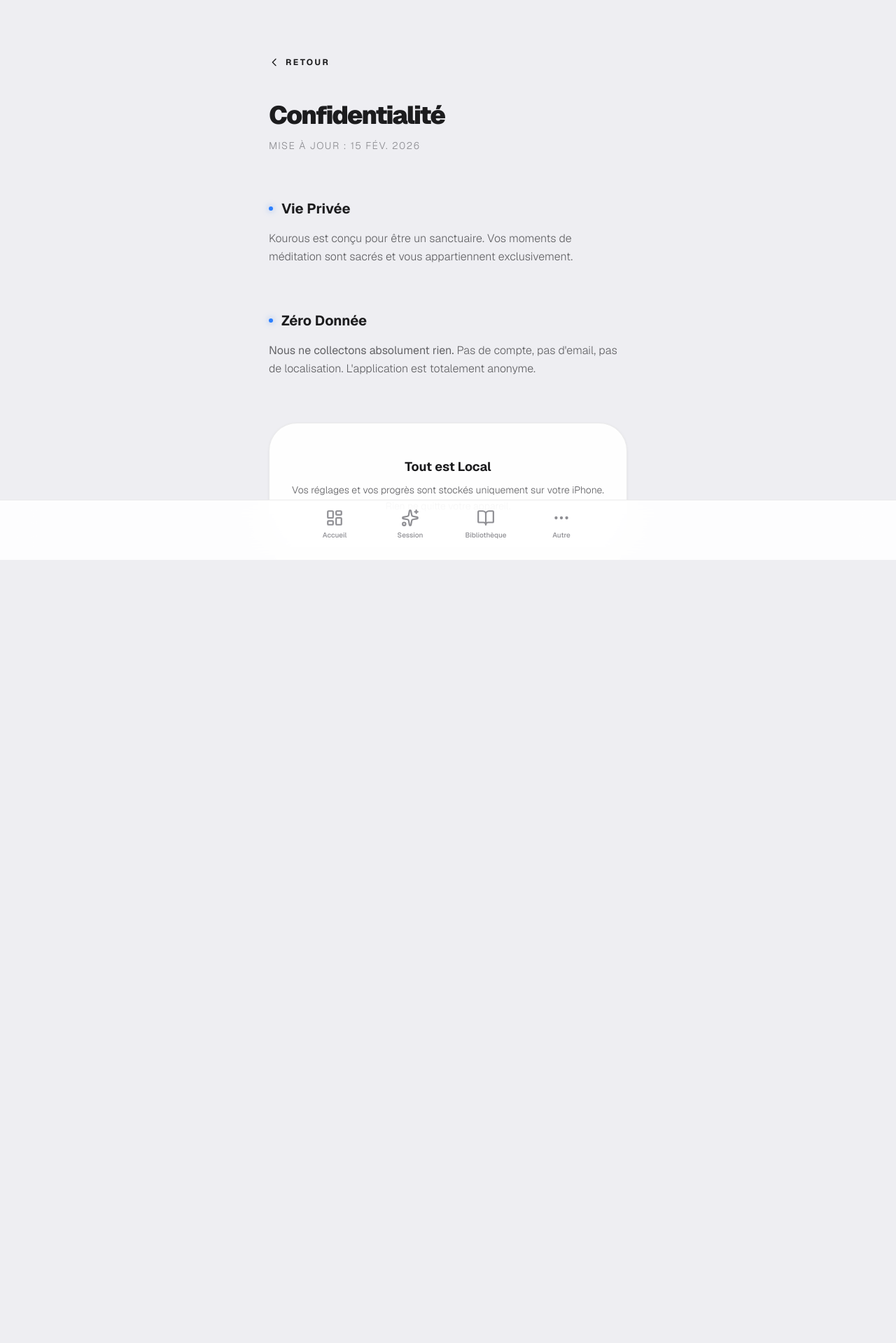
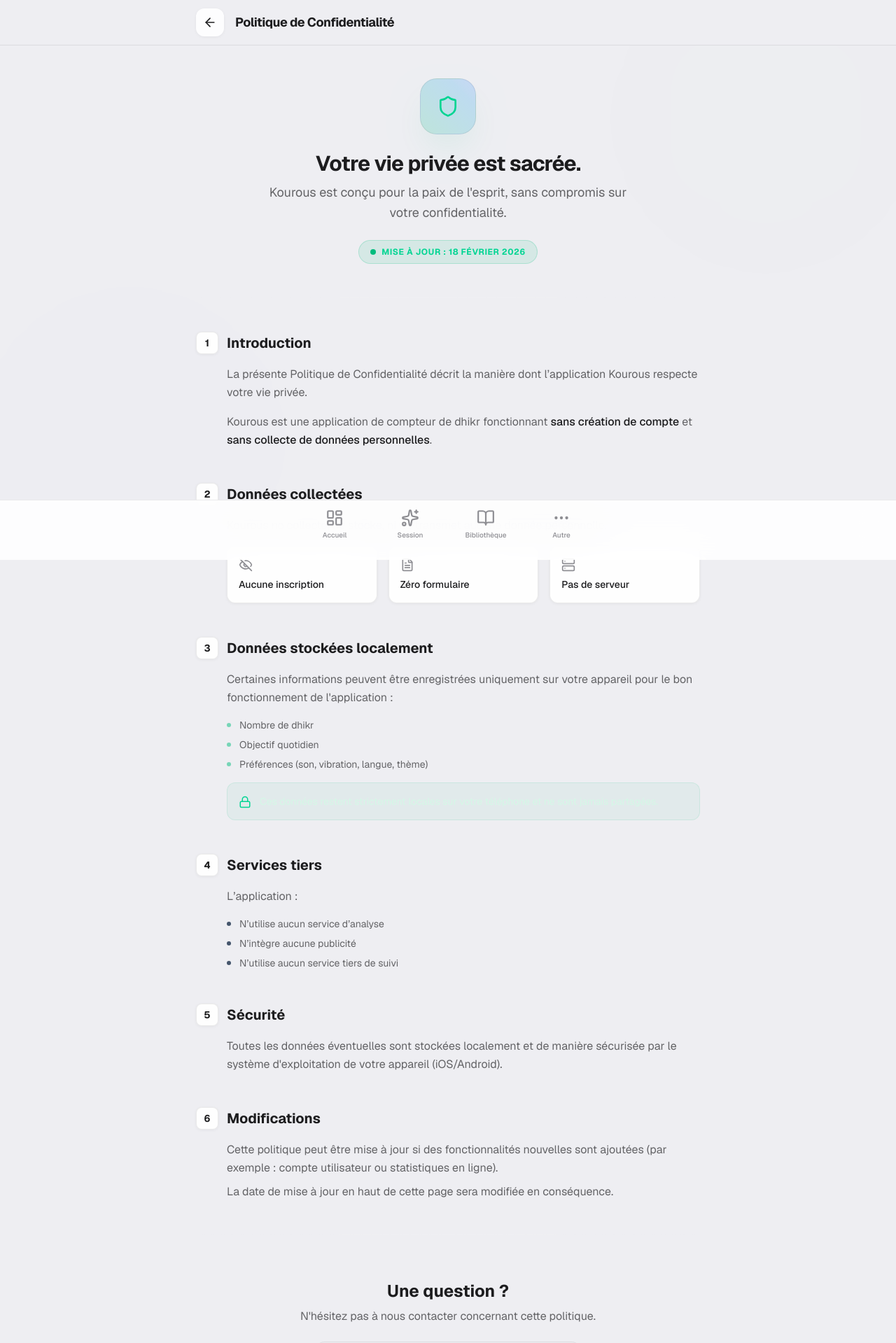
Before and after one commit to csall/kourous, a Next.js app: page /privacy in a window 1280 px wide. Shown: the top 1919 px of the page at 70% size. Before the commit the page ends 800 px from the top, so only its background shows below. Built offline with nearby package versions, Linux system fonts and the light colour scheme.

Commit message:
feat: Redesign and expand the privacy policy page with new sections, enhanced content, and improved UI.

```diff
--- a/app/privacy/page.tsx
+++ b/app/privacy/page.tsx
@@ -1,71 +1,216 @@
 import Link from "next/link";
+import { ArrowLeft, Shield, Lock, EyeOff, Server, FileText, Mail } from "lucide-react";
 
 export default function PrivacyPage() {
     return (
-        <div className="h-[100dvh] max-h-[100dvh] bg-slate-950 text-slate-200 selection:bg-blue-500/30 flex flex-col overflow-hidden">
-            <div className="flex-1 overflow-y-auto overflow-x-hidden px-6 py-20 pb-32">
-                <div className="max-w-lg mx-auto">
+        <div className="min-h-screen bg-slate-950 text-slate-300 font-sans selection:bg-emerald-500/30">
+            {/* Background Effects */}
+            <div className="fixed inset-0 pointer-events-none overflow-hidden">
+                <div className="absolute top-[-10%] right-[-5%] w-[500px] h-[500px] bg-emerald-500/5 rounded-full blur-[120px]" />
+                <div className="absolute bottom-[-10%] left-[-5%] w-[500px] h-[500px] bg-blue-500/5 rounded-full blur-[120px]" />
+            </div>
+
+            {/* Header */}
+            <header className="fixed top-0 left-0 right-0 z-50 bg-slate-950/80 backdrop-blur-xl border-b border-white/5">
+                <div className="max-w-3xl mx-auto px-6 h-16 flex items-center gap-4">
                     <Link
                         href="/settings"
-                        className="inline-flex items-center text-xs font-bold uppercase tracking-[0.2em] mb-12 text-slate-500 hover:text-white transition-colors"
+                        className="w-10 h-10 rounded-xl bg-white/5 hover:bg-white/10 flex items-center justify-center transition-all active:scale-95 text-slate-400 hover:text-white"
                     >
-                        <svg className="w-4 h-4 mr-2" fill="none" stroke="currentColor" viewBox="0 0 24 24">
-                            <path strokeLinecap="round" strokeLinejoin="round" strokeWidth={2} d="M15 19l-7-7 7-7" />
-                        </svg>
-                        Retour
+                        <ArrowLeft size={20} />
                     </Link>
+                    <h1 className="text-lg font-bold text-white tracking-tight">Politique de Confidentialité</h1>
+                </div>
+            </header>
 
-                    <div className="mb-16">
-                        <h1 className="text-4xl font-black text-white mb-3 tracking-tighter">Confidentialité</h1>
-                        <p className="text-slate-500 text-sm font-light uppercase tracking-widest leading-relaxed">Mise à jour : 15 fév. 2026</p>
+            {/* Content */}
+            <main className="relative max-w-3xl mx-auto px-6 pt-28 pb-16 space-y-12">
+
+                {/* Intro Section */}
+                <div className="space-y-6 text-center">
+                    <div className="w-20 h-20 bg-gradient-to-tr from-emerald-500/20 to-blue-500/20 rounded-3xl border border-white/10 flex items-center justify-center mx-auto mb-6 shadow-2xl shadow-emerald-500/10">
+                        <Shield size={32} className="text-emerald-400" />
+                    </div>
+                    <div className="space-y-2">
+                        <h2 className="text-3xl font-bold text-white tracking-tight">Votre vie privée est sacrée.</h2>
+                        <p className="text-lg text-slate-400 max-w-lg mx-auto leading-relaxed">
+                            Kourous est conçu pour la paix de l'esprit, sans compromis sur votre confidentialité.
+                        </p>
+                    </div>
+                    <div className="inline-flex items-center gap-2 px-4 py-2 rounded-full bg-emerald-500/10 border border-emerald-500/20 text-emerald-400 text-xs font-bold uppercase tracking-wider">
+                        <span className="relative flex h-2 w-2">
+                            <span className="animate-ping absolute inline-flex h-full w-full rounded-full bg-emerald-400 opacity-75"></span>
+                            <span className="relative inline-flex rounded-full h-2 w-2 bg-emerald-500"></span>
+                        </span>
+                        Mise à jour : 18 février 2026
+                    </div>
+                </div>
+
+                <div className="w-full h-px bg-gradient-to-r from-transparent via-white/10 to-transparent" />
+
+                {/* 1. Introduction */}
+                <section className="space-y-4">
+                    <div className="flex items-center gap-3 text-white">
+                        <div className="w-8 h-8 rounded-lg bg-white/5 flex items-center justify-center border border-white/5">
+                            <span className="font-bold text-sm">1</span>
+                        </div>
+                        <h3 className="text-xl font-bold">Introduction</h3>
+                    </div>
+                    <div className="pl-11 space-y-4 text-slate-400 leading-relaxed">
+                        <p>
+                            La présente Politique de Confidentialité décrit la manière dont l’application Kourous respecte votre vie privée.
+                        </p>
+                        <p>
+                            Kourous est une application de compteur de dhikr fonctionnant <span className="text-white font-medium">sans création de compte</span> et <span className="text-white font-medium">sans collecte de données personnelles</span>.
+                        </p>
+                    </div>
+                </section>
+
+                {/* 2. Données collectées */}
+                <section className="space-y-4">
+                    <div className="flex items-center gap-3 text-white">
+                        <div className="w-8 h-8 rounded-lg bg-white/5 flex items-center justify-center border border-white/5">
+                            <span className="font-bold text-sm">2</span>
+                        </div>
+                        <h3 className="text-xl font-bold">Données collectées</h3>
+                    </div>
+                    <div className="pl-11 space-y-4 text-slate-400 leading-relaxed">
+                        <p>
+                            Kourous ne collecte, ne stocke, ni ne transmet aucune donnée personnelle.
+                        </p>
+                        <div className="grid sm:grid-cols-3 gap-4 mt-4">
+                            <div className="bg-white/[0.03] border border-white/5 p-4 rounded-xl space-y-2">
+                                <EyeOff size={20} className="text-slate-500" />
+                                <p className="text-sm font-medium text-white">Aucune inscription</p>
+                            </div>
+                            <div className="bg-white/[0.03] border border-white/5 p-4 rounded-xl space-y-2">
+                                <FileText size={20} className="text-slate-500" />
+                                <p className="text-sm font-medium text-white">Zéro formulaire</p>
+                            </div>
+                            <div className="bg-white/[0.03] border border-white/5 p-4 rounded-xl space-y-2">
+                                <Server size={20} className="text-slate-500" />
+                                <p className="text-sm font-medium text-white">Pas de serveur</p>
+                            </div>
+                        </div>
+                    </div>
+                </section>
+
+                {/* 3. Données stockées localement */}
+                <section className="space-y-4">
+                    <div className="flex items-center gap-3 text-white">
+                        <div className="w-8 h-8 rounded-lg bg-white/5 flex items-center justify-center border border-white/5">
+                            <span className="font-bold text-sm">3</span>
+                        </div>
+                        <h3 className="text-xl font-bold">Données stockées localement</h3>
+                    </div>
+                    <div className="pl-11 space-y-4 text-slate-400 leading-relaxed">
+                        <p>
+                            Certaines informations peuvent être enregistrées uniquement sur votre appareil pour le bon fonctionnement de l'application :
+                        </p>
+                        <ul className="space-y-2">
+                            {[
+                                "Nombre de dhikr",
+                                "Objectif quotidien",
+                                "Préférences (son, vibration, langue, thème)"
+                            ].map((item, i) => (
+                                <li key={i} className="flex items-center gap-3 text-sm">
+                                    <div className="w-1.5 h-1.5 rounded-full bg-emerald-500/50" />
+                                    {item}
+                                </li>
+                            ))}
+                        </ul>
+                        <div className="bg-emerald-500/5 border border-emerald-500/10 rounded-xl p-4 flex gap-3 items-start mt-2">
+                            <Lock size={18} className="text-emerald-400 shrink-0 mt-0.5" />
+                            <p className="text-sm text-emerald-100/80">Ces données restent strictement locales sur votre téléphone et ne sont jamais partagées.</p>
+                        </div>
+                    </div>
+                </section>
+
+                {/* 4. Services tiers */}
+                <section className="space-y-4">
+                    <div className="flex items-center gap-3 text-white">
+                        <div className="w-8 h-8 rounded-lg bg-white/5 flex items-center justify-center border border-white/5">
+                            <span className="font-bold text-sm">4</span>
+                        </div>
+                        <h3 className="text-xl font-bold">Services tiers</h3>
+                    </div>
+                    <div className="pl-11 space-y-4 text-slate-400 leading-relaxed">
+                        <p>
+                            L’application :
+                        </p>
+                        <ul className="space-y-2">
+                            {[
+                                "N’utilise aucun service d’analyse",
+                                "N’intègre aucune publicité",
+                                "N’utilise aucun service tiers de suivi"
+                            ].map((item, i) => (
+                                <li key={i} className="flex items-center gap-3 text-sm">
+                                    <div className="w-1.5 h-1.5 rounded-full bg-slate-600" />
+                                    {item}
+                                </li>
+                            ))}
+                        </ul>
+                    </div>
+                </section>
+
+                {/* 5. Sécurité */}
+                <section className="space-y-4">
+                    <div className="flex items-center gap-3 text-white">
+                        <div className="w-8 h-8 rounded-lg bg-white/5 flex items-center justify-center border border-white/5">
+                            <span className="font-bold text-sm">5</span>
+                        </div>
+                        <h3 className="text-xl font-bold">Sécurité</h3>
+                    </div>
+                    <div className="pl-11 text-slate-400 leading-relaxed">
+                        <p>
+                            Toutes les données éventuelles sont stockées localement et de manière sécurisée par le système d'exploitation de votre appareil (iOS/Android).
+                        </p>
+                    </div>
+                </section>
+
+                {/* 6. Modifications */}
+                <section className="space-y-4">
+                    <div className="flex items-center gap-3 text-white">
+                        <div className="w-8 h-8 rounded-lg bg-white/5 flex items-center justify-center border border-white/5">
+                            <span className="font-bold text-sm">6</span>
+                        </div>
+                        <h3 className="text-xl font-bold">Modifications</h3>
+                    </div>
+                    <div className="pl-11 text-slate-400 leading-relaxed space-y-2">
+                        <p>
+                            Cette politique peut être mise à jour si des fonctionnalités nouvelles sont ajoutées (par exemple : compte utilisateur ou statistiques en ligne).
+                        </p>
+                        <p>
+                            La date de mise à jour en haut de cette page sera modifiée en conséquence.
+                        </p>
+                    </div>
+                </section>
+
+                <div className="w-full h-px bg-gradient-to-r from-transparent via-white/10 to-transparent" />
+
+                {/* 7. Contact */}
+                <section className="space-y-6 pt-4">
+                    <div className="text-center space-y-2">
+                        <h3 className="text-2xl font-bold text-white">Une question ?</h3>
+                        <p className="text-slate-400">N'hésitez pas à nous contacter concernant cette politique.</p>
                     </div>
 
-                    <section className="space-y-16">
-                        <div className="space-y-4">
-                            <h2 className="text-xl font-bold text-white flex items-center gap-3">
-                                <span className="w-1.5 h-1.5 rounded-full bg-blue-500 shadow-[0_0_8px_rgba(59,130,246,0.6)]" />
-                                Vie Privée
-                            </h2>
-                            <p className="text-slate-400 font-light leading-relaxed">
-                                Kourous est conçu pour être un sanctuaire. Vos moments de méditation sont sacrés et vous appartiennent exclusivement.
-                            </p>
+                    <div className="bg-gradient-to-b from-white/[0.08] to-white/[0.02] border border-white/10 rounded-2xl p-6 text-center max-w-sm mx-auto hover:border-white/20 transition-all group">
+                        <div className="w-12 h-12 bg-white/5 rounded-full flex items-center justify-center mx-auto mb-4 group-hover:bg-white/10 transition-colors">
+                            <Mail size={20} className="text-white" />
                         </div>
+                        <p className="font-bold text-white text-lg mb-1">Cheikh Sall</p>
+                        <a href="mailto:chekh.sall@icloud.com" className="text-emerald-400 hover:text-emerald-300 transition-colors font-medium">chekh.sall@icloud.com</a>
+                    </div>
+                </section>
 
-                        <div className="space-y-4">
-                            <h2 className="text-xl font-bold text-white flex items-center gap-3">
-                                <span className="w-1.5 h-1.5 rounded-full bg-blue-500 shadow-[0_0_8px_rgba(59,130,246,0.6)]" />
-                                Zéro Donnée
-                            </h2>
-                            <p className="text-slate-400 font-light leading-relaxed">
-                                <strong>Nous ne collectons absolument rien.</strong> Pas de compte, pas d'email, pas de localisation. L'application est totalement anonyme.
-                            </p>
-                        </div>
+                {/* Footer Logo */}
+                <div className="pt-8 flex flex-col items-center opacity-30">
+                    <Shield size={24} className="mb-4" />
+                    <p className="text-xs font-bold tracking-[0.3em] uppercase">Kourous</p>
+                </div>
 
-                        <div className="space-y-4 text-center py-12 px-6 bg-white/5 rounded-[2.5rem] border border-white/5">
-                            <h2 className="text-lg font-bold text-white mb-2">Tout est Local</h2>
-                            <p className="text-slate-400 text-sm font-light leading-relaxed">
-                                Vos réglages et vos progrès sont stockés uniquement sur votre iPhone. Rien ne quitte votre appareil.
-                            </p>
-                        </div>
-
-                        <div className="space-y-4">
-                            <h2 className="text-xl font-bold text-white flex items-center gap-3">
-                                <span className="w-1.5 h-1.5 rounded-full bg-blue-500 shadow-[0_0_8px_rgba(59,130,246,0.6)]" />
-                                Sécurité
-                            </h2>
-                            <p className="text-slate-400 font-light leading-relaxed">
-                                Aucun SDK tiers, aucun traqueur publicitaire. Kourous est une zone neutre et sécurisée.
-                            </p>
-                        </div>
-
-                        <footer className="pt-20 text-center border-t border-white/5">
-                            <p className="text-xs text-slate-600 font-medium tracking-wide">
-                                Kourous App &bull; Fabriqué pour la paix.
-                            </p>
-                        </footer>
-                    </section>
-                </div>
-            </div>
+            </main>
         </div>
     );
 }
```
